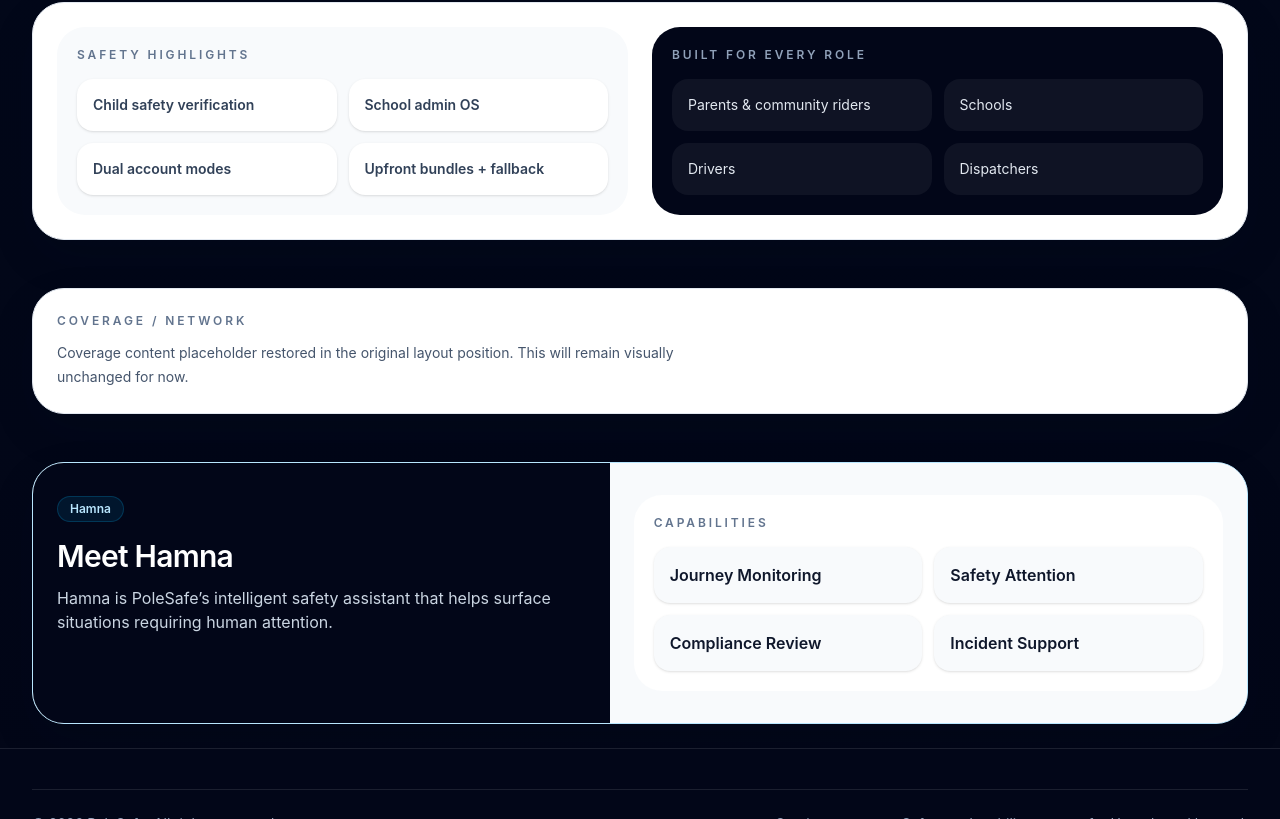
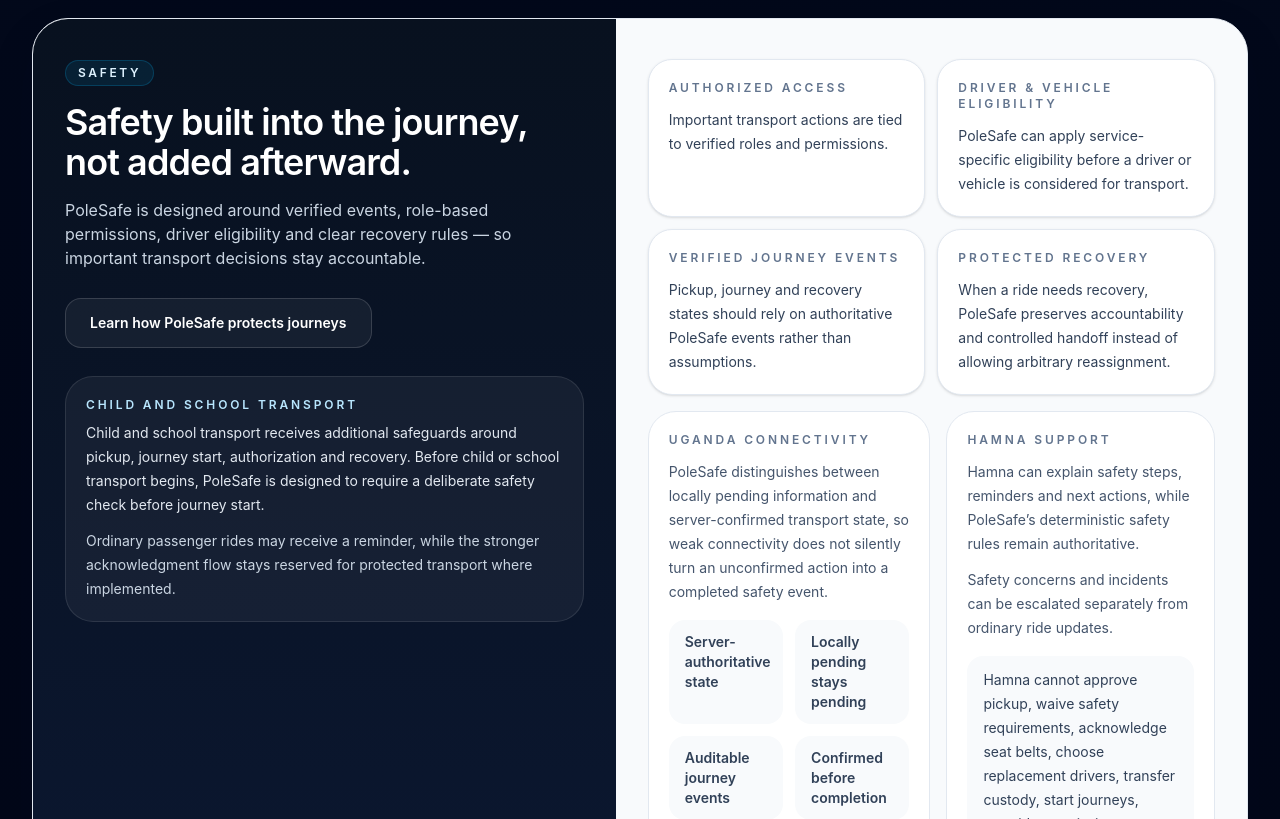
Before and after one commit to hassankavuma-prog/polesafe, a Next.js app: page / in a window 1280 px wide. Shown: the part 4821-5640 px from the top of the page. Built offline with nearby package versions, Linux system fonts and the light colour scheme.

Commit message:
feat: refine premium Safety section

```diff
--- a/app/page.tsx
+++ b/app/page.tsx
@@ -279,24 +279,67 @@ function DriversSection() {
 }
 
 function SafetySection() {
+  const safetyCards = [
+    {
+      title: 'AUTHORIZED ACCESS',
+      body: 'Important transport actions are tied to verified roles and permissions.',
+    },
+    {
+      title: 'DRIVER & VEHICLE ELIGIBILITY',
+      body: 'PoleSafe can apply service-specific eligibility before a driver or vehicle is considered for transport.',
+    },
+    {
+      title: 'VERIFIED JOURNEY EVENTS',
+      body: 'Pickup, journey and recovery states should rely on authoritative PoleSafe events rather than assumptions.',
+    },
+    {
+      title: 'PROTECTED RECOVERY',
+      body: 'When a ride needs recovery, PoleSafe preserves accountability and controlled handoff instead of allowing arbitrary reassignment.',
+    },
+  ];
+
   return (
-    <section id="safety" className="mx-auto max-w-7xl px-4 py-6 sm:px-6 lg:px-8">
-      <div className="rounded-[2rem] border border-slate-200 bg-white p-5 shadow-[0_18px_50px_rgba(15,23,42,0.08)] sm:p-6">
-        <div className="grid gap-6 lg:grid-cols-[1fr_1fr]">
-          <div className="rounded-[1.75rem] bg-slate-50 p-5">
-            <div className="text-xs font-semibold uppercase tracking-[0.24em] text-slate-500">Safety highlights</div>
-            <div className="mt-4 grid gap-3 sm:grid-cols-2">
-              {['Child safety verification', 'School admin OS', 'Dual account modes', 'Upfront bundles + fallback'].map((item) => (
-                <div key={item} className="rounded-2xl bg-white p-4 shadow-sm text-sm font-semibold text-slate-700">{item}</div>
+    <section id="safety" className="mx-auto max-w-7xl px-4 py-8 sm:px-6 lg:px-8 lg:py-10">
+      <div className="overflow-hidden rounded-[2.25rem] border border-slate-200 bg-white shadow-[0_18px_50px_rgba(15,23,42,0.08)]">
+        <div className="grid gap-0 lg:grid-cols-[0.96fr_1.04fr]">
+          <div className="bg-[linear-gradient(180deg,#08111f_0%,#0b1730_100%)] px-5 py-6 text-white sm:px-6 sm:py-8 lg:px-8 lg:py-10">
+            <div className="inline-flex items-center rounded-full border border-sky-400/20 bg-sky-500/10 px-3 py-1 text-xs font-semibold uppercase tracking-[0.22em] text-sky-100">Safety</div>
+            <h2 className="mt-4 max-w-2xl text-3xl font-semibold tracking-tight text-white sm:text-4xl">Safety built into the journey, not added afterward.</h2>
+            <p className="mt-4 max-w-2xl text-sm leading-6 text-slate-300 sm:text-base">PoleSafe is designed around verified events, role-based permissions, driver eligibility and clear recovery rules — so important transport decisions stay accountable.</p>
+            <div className="mt-7 flex flex-col gap-3 sm:flex-row">
+              <Link href="#hamna" className="inline-flex items-center justify-center rounded-2xl border border-white/15 bg-white/5 px-6 py-3.5 text-sm font-semibold text-white transition hover:bg-white/10">Learn how PoleSafe protects journeys</Link>
+            </div>
+            <div className="mt-7 rounded-[1.75rem] border border-white/10 bg-white/5 p-4 sm:p-5">
+              <div className="text-xs font-semibold uppercase tracking-[0.24em] text-sky-200">Child and school transport</div>
+              <p className="mt-2 text-sm leading-6 text-slate-200">Child and school transport receives additional safeguards around pickup, journey start, authorization and recovery. Before child or school transport begins, PoleSafe is designed to require a deliberate safety check before journey start.</p>
+              <p className="mt-3 text-sm leading-6 text-slate-300">Ordinary passenger rides may receive a reminder, while the stronger acknowledgment flow stays reserved for protected transport where implemented.</p>
+            </div>
+          </div>
+          <div className="bg-slate-50 px-5 py-6 sm:px-6 sm:py-8 lg:px-8 lg:py-10">
+            <div className="grid gap-3 sm:grid-cols-2">
+              {safetyCards.map((card) => (
+                <article key={card.title} className="rounded-[1.5rem] border border-slate-200 bg-white p-4 shadow-sm sm:p-5">
+                  <div className="text-xs font-semibold uppercase tracking-[0.24em] text-slate-500">{card.title}</div>
+                  <p className="mt-3 text-sm leading-6 text-slate-700">{card.body}</p>
+                </article>
               ))}
             </div>
-          </div>
-          <div className="rounded-[1.75rem] bg-slate-950 p-5 text-white">
-            <div className="text-xs font-semibold uppercase tracking-[0.24em] text-slate-400">Built for every role</div>
-            <div className="mt-4 grid gap-3 sm:grid-cols-2">
-              {['Parents & community riders', 'Schools', 'Drivers', 'Dispatchers'].map((item) => (
-                <div key={item} className="rounded-2xl bg-[rgba(255,255,255,0.05)] p-4 text-sm text-slate-200">{item}</div>
-              ))}
+            <div className="mt-4 grid gap-4 lg:grid-cols-[1fr_0.95fr]">
+              <div className="rounded-[1.75rem] border border-slate-200 bg-white p-4 sm:p-5">
+                <div className="text-xs font-semibold uppercase tracking-[0.24em] text-slate-500">Uganda connectivity</div>
+                <p className="mt-3 text-sm leading-6 text-slate-600">PoleSafe distinguishes between locally pending information and server-confirmed transport state, so weak connectivity does not silently turn an unconfirmed action into a completed safety event.</p>
+                <div className="mt-4 grid gap-3 sm:grid-cols-2">
+                  {['Server-authoritative state', 'Locally pending stays pending', 'Auditable journey events', 'Confirmed before completion'].map((item) => (
+                    <div key={item} className="rounded-2xl bg-slate-50 px-4 py-3 text-sm font-semibold text-slate-700">{item}</div>
+                  ))}
+                </div>
+              </div>
+              <div className="rounded-[1.75rem] border border-slate-200 bg-white p-4 sm:p-5">
+                <div className="text-xs font-semibold uppercase tracking-[0.24em] text-slate-500">Hamna support</div>
+                <p className="mt-3 text-sm leading-6 text-slate-600">Hamna can explain safety steps, reminders and next actions, while PoleSafe’s deterministic safety rules remain authoritative.</p>
+                <p className="mt-3 text-sm leading-6 text-slate-600">Safety concerns and incidents can be escalated separately from ordinary ride updates.</p>
+                <div className="mt-4 rounded-2xl bg-slate-50 px-4 py-3 text-sm leading-6 text-slate-700">Hamna cannot approve pickup, waive safety requirements, acknowledge seat belts, choose replacement drivers, transfer custody, start journeys, override permissions or close incidents.</div>
+              </div>
             </div>
           </div>
         </div>
```
